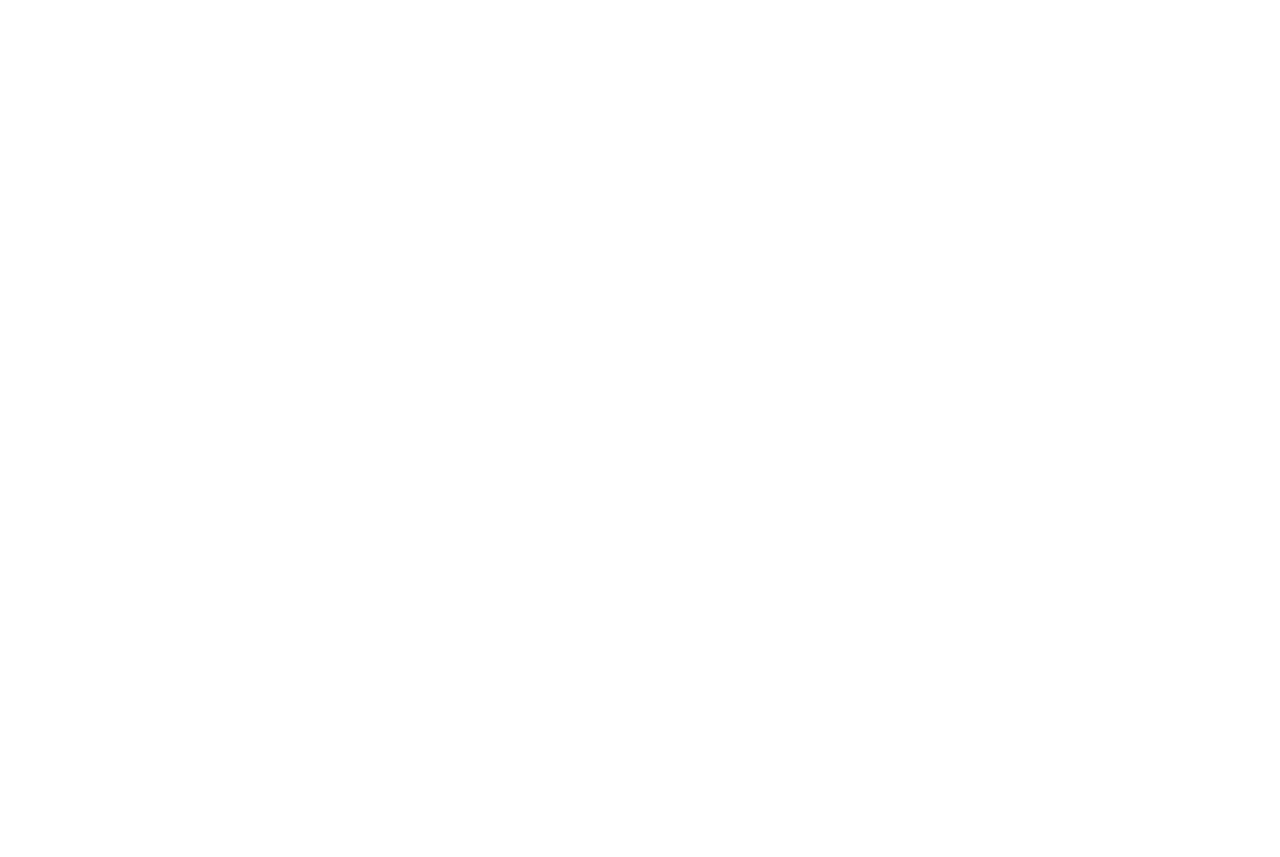
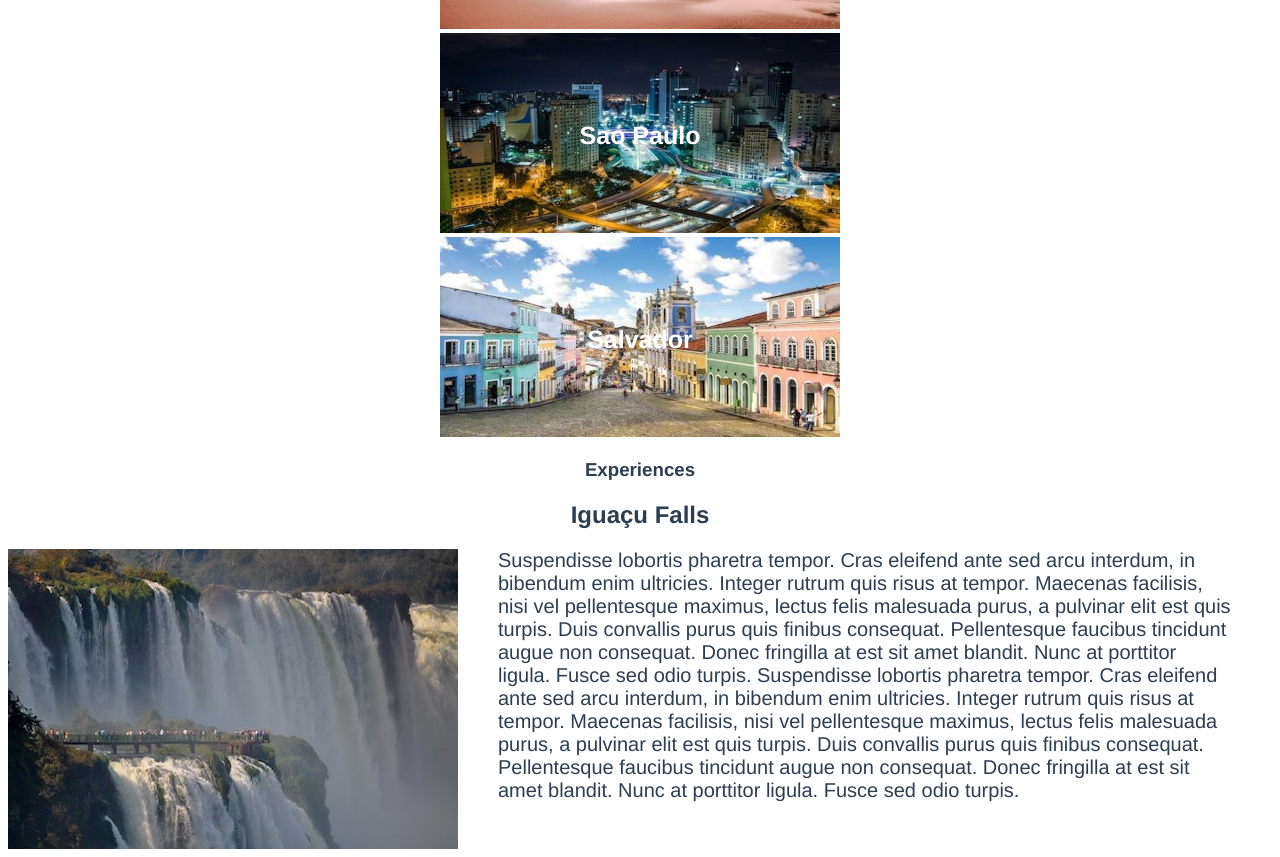
Before and after one commit to NguyenNgocVan279/vue-router, a Vue app: page /destination/brazil/iguacu-falls in a window 1280 px wide. Shown: the part 882-1739 px from the top of the page. Before the commit the page ends 800 px from the top, so only its background shows below. Built offline with nearby package versions, Linux system fonts and the light colour scheme.

Commit message:
L11.Vue Router Nested Routes

```diff
--- a/src/router/index.js
+++ b/src/router/index.js
@@ -13,10 +13,18 @@
     props: true
   },
   {
-    path: "/details/:slug",
+    path: "/destination/:slug",
     name: "DestinationDetails",
     props: true,
-    component: () => import(/* webpackChunkName: "DestinationDetails" */ "../views/DestinationDetails")
+    component: () => import(/* webpackChunkName: "DestinationDetails" */ "../views/DestinationDetails"),
+    children: [
+      {
+        path: ":experienceSlug",
+        name: "experienceDetails",
+        props: true,
+        component: () => import(/* webpackChunkName: "ExperienceDetails" */ "../views/ExperienceDetails"),
+      }
+    ]
   }
 ];
 
--- a/src/views/DestinationDetails.vue
+++ b/src/views/DestinationDetails.vue
@@ -1,12 +1,27 @@
 <template>
+    <div>
         <section class="destination">
             <h1>{{destination.name}}</h1>
             <div class="destination-datails">
                 <img :src="require(`@/assets/${destination.image}`)" :alt="destination.name">
                 <p>{{destination.description}}</p>
             </div>
-
         </section>
+        <section class="experiences">
+            <h2>Top experiences in {{destination.name}}</h2>
+            <div class="cards">
+                <div v-for="experience in destination.experiences" :key="experience.slug" class="card">
+                    <router-link :to="{name: 'experienceDetails', params: {experienceSlug: experience.slug}}">
+                        <img :src="require(`@/assets/${experience.image}`)" :alt="experience.name">
+                        <span class="card_text">
+                            {{ experience.name }}
+                        </span>
+                    </router-link>
+                </div>
+            </div>
+            <router-view :key="$route.path" />
+        </section>
+    </div>
 </template>
 <script>
 import store from "@/store.js";
@@ -45,4 +60,25 @@
     font-size: 20px;
     text-align: left;
 }
+.experiences {
+    justify-content: space-between;
+}
+.cards img {
+    max-height: 200px;
+    max-width: 400px;
+}
+.card {
+    padding: 0 20px;
+    position: relative;
+}
+.card_text {
+    position: absolute;
+    top: 50%;
+    left: 50%;
+    transform: translate(-50%, -50%);
+    color: white;
+    font-size: 25px;
+    font-weight: bold;
+    text-decoration: none;
+}
 </style>
--- /dev/null
+++ b/src/views/ExperienceDetails.vue
@@ -0,0 +1,54 @@
+<template>
+    <section>
+        <h1>Experiences</h1>
+        <h2>{{experience.name}}</h2>
+        <div class="experience-details">
+            <img :src="require(`@/assets/${experience.image}`)" :alt="experience.name">
+            <p>{{experience.description}}</p>
+        </div>
+    </section>
+</template>
+<script>
+import store from "@/store.js";
+export default {
+    props: {
+        slug: {
+            type: String,
+            required: true
+        },
+        experienceSlug: {
+            type: String,
+            required: true
+        }
+    },
+    computed: {
+        destination() {
+            return store.destinations.find(
+                destination => destination.slug === this.slug
+            );
+        },
+        experience() {
+            return this.destination.experiences.find(
+                experience => experience.slug === this.experienceSlug
+            );
+        }
+    }
+}
+</script>
+<style scoped>
+.experience-details img {
+    max-width: 600px;
+    height: auto;
+    width: 100%;
+    max-height: 400px;
+}
+.experience-details {
+    display: flex;
+    justify-content: space-between;
+}
+p{
+    margin: 0 40px;
+    font-size: 20px;
+    text-align: left;
+}
+</style>
```
Lines whose indentation alone changed are shown as unchanged.
